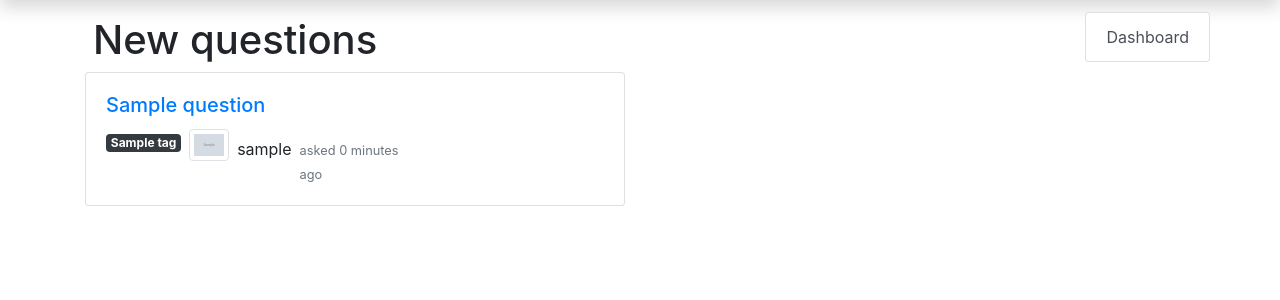
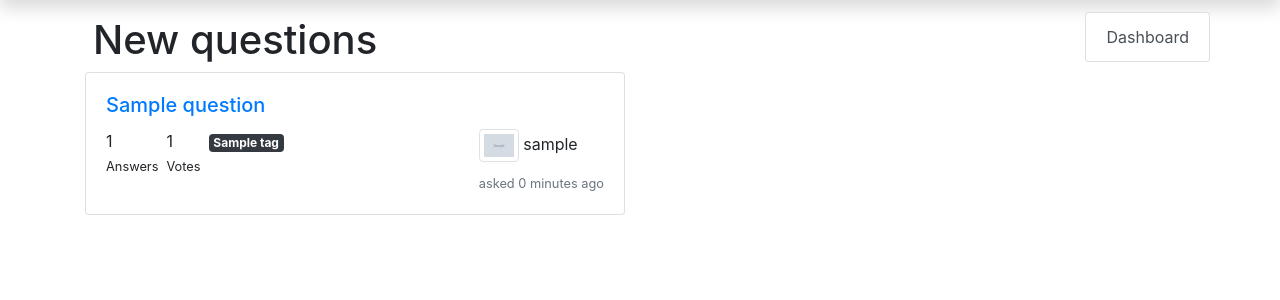
Before and after one commit to nihilSup/Hasker, a Django app: page / in a window 1280 px wide. Shown: the part 56-356 px from the top of the page. Run offline with Django 3.2, Linux system fonts and the light colour scheme; tables that the repository leaves empty hold one stand-in row (values such as "Sample post"); grey boxes marked "Sample" are stand-in pictures; some libraries are stand-ins or nearby versions.

Commit message:
added some counters and styling changes

```diff
--- a/hasker/templates/hasker/index.html
+++ b/hasker/templates/hasker/index.html
@@ -11,16 +11,24 @@
         {% for question in questions %}
         <div class="card mb-3" style="max-width: 540px;">
             <div class="row no-gutters">
-                <div class="col-md-8">
+                <div class="col-md-12">
                     <div class="card-body">
                         <h5 class="card-title"><a href="{% url 'question' question.id %}">{{ question.title }}</a></h5>
                         <div class="d-flex mt-2">
+                            <div class="p-0 mr-2">
+                                <div>{{ question.answer_set.all|length }}</div>
+                                <small>Answers</small>
+                            </div>
+                            <div class="p-0 mr-2">
+                                <div>{{ question.votes }}</div>
+                                <small>Votes</small>
+                            </div>
                             {% for tag in question.tags.all %}
                                 <div class="p-0 mr-2">
                                     <span class="badge badge-dark">{{ tag.name }}</span>
                                 </div>
                             {% endfor %}
-                            <div class="d-flex ml-auto">
+                            <div class=" ml-auto">
                                 <div class="p-0 mr-2 ml-auto">
                                     {% if question.author.avatar %}
                                         <img src="{{ question.author.avatar.url }}"
@@ -29,8 +37,8 @@
                                         <img src={% static "hasker/images/default.png" %}
                                             width="40" height="40" class="img-thumbnail"/>
                                     {% endif %}
+                                    {{ question.author.username }}
                                 </div>
-                                <div class="p-0 mr-2 mt-2 ml-auto">{{ question.author.username }}</div>
                                 <p class="p-0 mt-2 ml-auto card-text">
                                     <small class="text-muted">asked {{ question.asked_date|timesince }} ago</small>
                                 </p>
```
